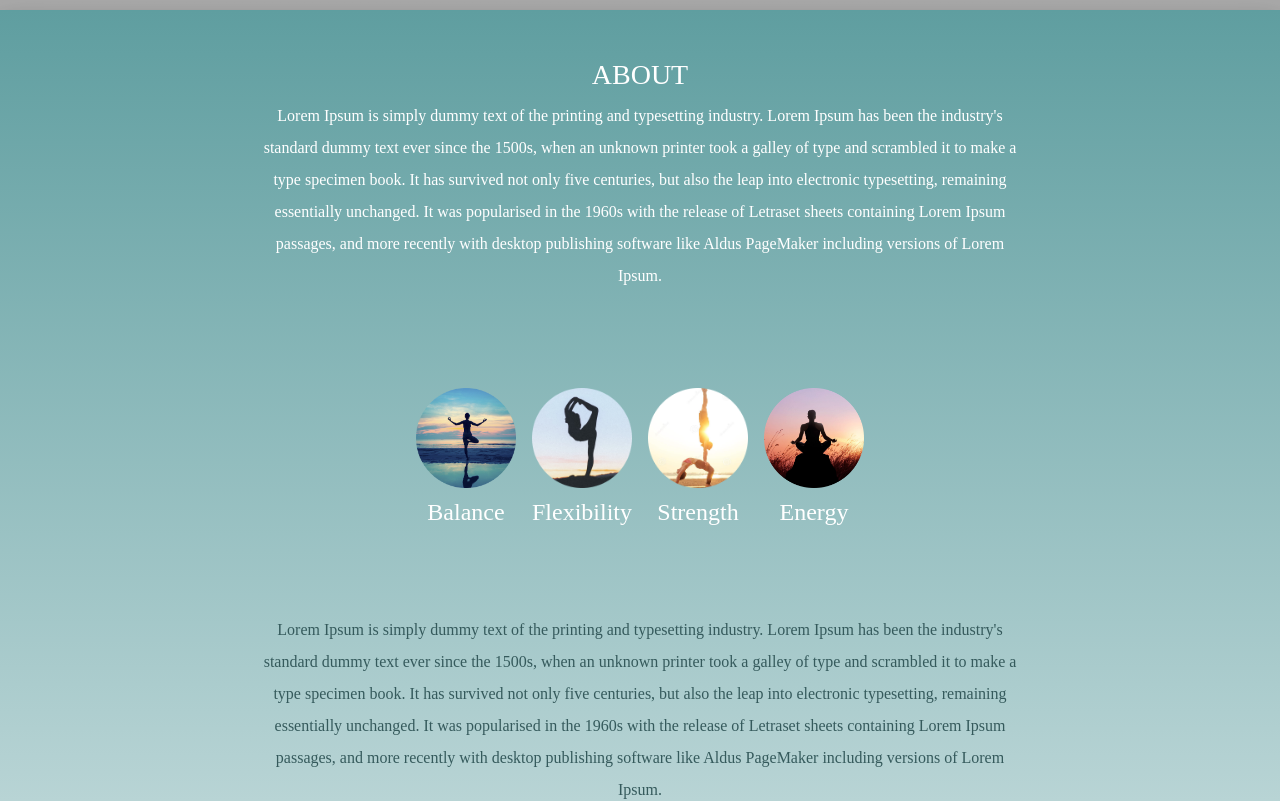
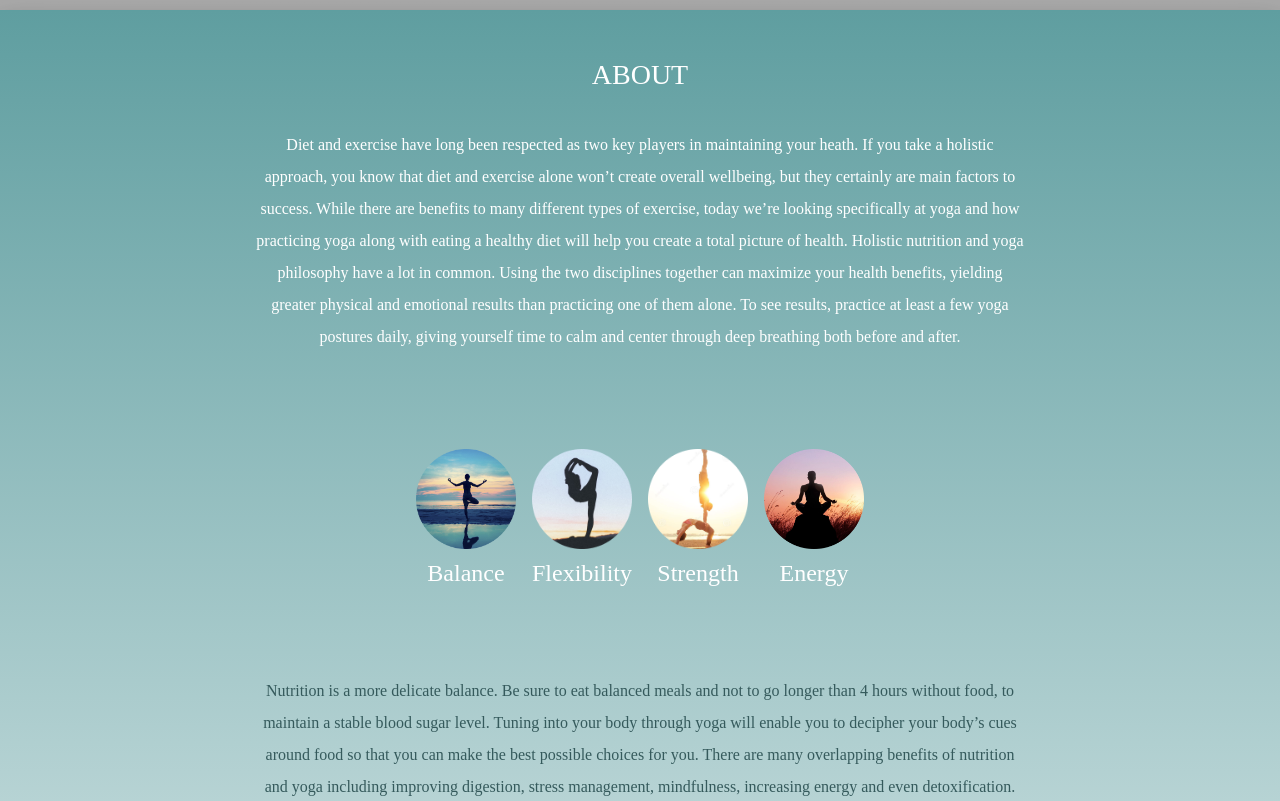
Before and after one commit to Week-6-React-Project/React-App, a React (Create React App) app: page / in a window 1280 px wide. Shown: the part 700-1501 px from the top of the page. Built offline with nearby package versions, Linux system fonts and the light colour scheme; no server answers; grey boxes are pictures that could not be loaded; a web font is replaced by a local one.

Commit message:
added more css

```diff
--- a/src/components/About.css
+++ b/src/components/About.css
@@ -15,6 +15,7 @@
 
 h3 {
   text-align: center;
+  padding-bottom: 29px;
 }
 
 p {
@@ -28,7 +29,7 @@ p {
   justify-content: space-between;
   align-items: center;
   width: 35vw;
-  min-width: 300px;
+  min-width: 400px;
 }
 
 .circle-img img {
--- a/src/components/About.js
+++ b/src/components/About.js
@@ -1,10 +1,8 @@
-import React, {useState, useEffect, useRef} from "react";
-import { ParallaxProvider } from 'react-scroll-parallax';
+import React, { useState, useEffect, useRef } from "react";
+import { ParallaxProvider } from "react-scroll-parallax";
 import "./About.css";
 
-
 function About({ aboutRef, handleScrollUp, offSetY }) {
-
   // const [randomQuote, setRandomQuote] = useState({});
 
   // const [offSetY, setOffSetY] = useState();
@@ -14,27 +12,28 @@ function About({ aboutRef, handleScrollUp, offSetY }) {
 
   // };
 
-
   // useEffect( () => {
   // window.addEventListener("scroll", handleScrollUp)
   // return() => window.removeEventListener("scroll", handleScrollUp)
   // }, [])
 
   return (
-    <div >
-
+    <div>
       <section ref={aboutRef} className="about">
         <h3>ABOUT</h3>
         <p>
-          Lorem Ipsum is simply dummy text of the printing and typesetting
-          industry. Lorem Ipsum has been the industry's standard dummy text ever
-          since the 1500s, when an unknown printer took a galley of type and
-          scrambled it to make a type specimen book. It has survived not only
-          five centuries, but also the leap into electronic typesetting,
-          remaining essentially unchanged. It was popularised in the 1960s with
-          the release of Letraset sheets containing Lorem Ipsum passages, and
-          more recently with desktop publishing software like Aldus PageMaker
-          including versions of Lorem Ipsum.
+          Diet and exercise have long been respected as two key players in
+          maintaining your heath. If you take a holistic approach, you know that
+          diet and exercise alone won’t create overall wellbeing, but they
+          certainly are main factors to success. While there are benefits to
+          many different types of exercise, today we’re looking specifically at
+          yoga and how practicing yoga along with eating a healthy diet will
+          help you create a total picture of health. Holistic nutrition and yoga
+          philosophy have a lot in common. Using the two disciplines together
+          can maximize your health benefits, yielding greater physical and
+          emotional results than practicing one of them alone. To see results,
+          practice at least a few yoga postures daily, giving yourself time to
+          calm and center through deep breathing both before and after.
         </p>
         <div className="circle-img">
           <div>
@@ -55,22 +54,22 @@ function About({ aboutRef, handleScrollUp, offSetY }) {
           </div>
         </div>
         <p id="text">
-          Lorem Ipsum is simply dummy text of the printing and typesetting
-          industry. Lorem Ipsum has been the industry's standard dummy text ever
-          since the 1500s, when an unknown printer took a galley of type and
-          scrambled it to make a type specimen book. It has survived not only
-          five centuries, but also the leap into electronic typesetting,
-          remaining essentially unchanged. It was popularised in the 1960s with
-          the release of Letraset sheets containing Lorem Ipsum passages, and
-          more recently with desktop publishing software like Aldus PageMaker
-          including versions of Lorem Ipsum.
-        </p>  <div className="about-bottom-image"></div>
+          Nutrition is a more delicate balance. Be sure to eat balanced meals
+          and not to go longer than 4 hours without food, to maintain a stable
+          blood sugar level. Tuning into your body through yoga will enable you
+          to decipher your body’s cues around food so that you can make the best
+          possible choices for you. There are many overlapping benefits of
+          nutrition and yoga including improving digestion, stress management,
+          mindfulness, increasing energy and even detoxification. Eating well
+          and practicing yoga can help you maximize your overall health benefits
+          in these areas.
+        </p>{" "}
+        <div className="about-bottom-image"></div>
       </section>
-
     </div>
   );
 }
 
-  // <div style={{ visibility: this.state.driverDetails.firstName != undefined? 'visible': 'hidden'}}></div>
+// <div style={{ visibility: this.state.driverDetails.firstName != undefined? 'visible': 'hidden'}}></div>
 
 export default About;
--- a/src/components/Team.css
+++ b/src/components/Team.css
@@ -42,7 +42,7 @@
   display: flex;
   flex-direction: column;
   justify-content: center;
-  color: rgb(95, 158, 160);
+  color: rgb(53, 90, 92);
 }
 
 .meet-the-team div img {
--- a/src/components/Team.js
+++ b/src/components/Team.js
@@ -2,10 +2,9 @@ import React from "react";
 import "./Team.css";
 
 function Team({ teamRef }) {
-
   return (
     <section ref={teamRef} className="team">
-      <h3>Meet the Team</h3>
+      <h3>MEET THE TEAM</h3>
       <div className="meet-the-team">
         <div>
           <img src="../../images/semra.png" />
```
